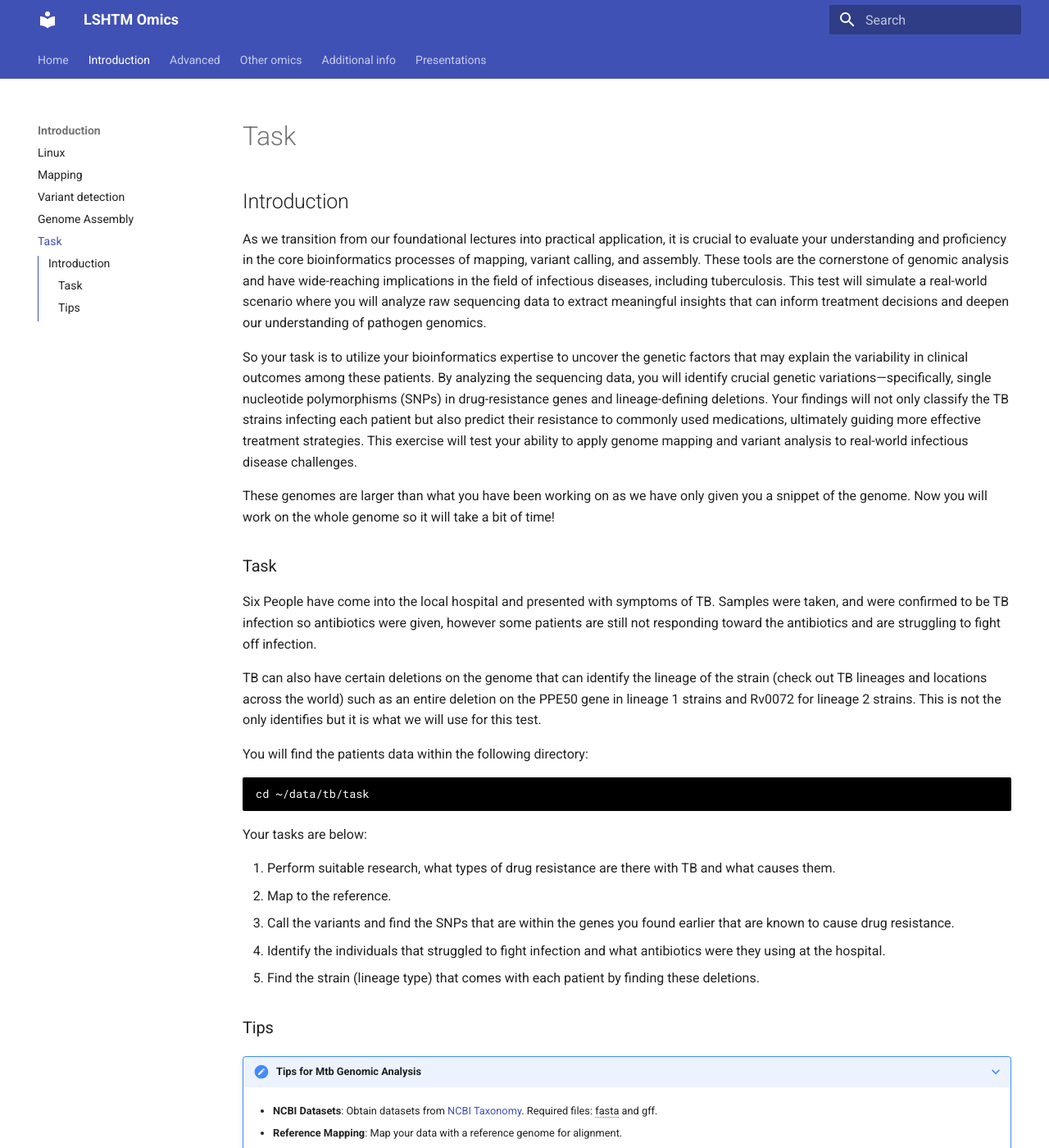
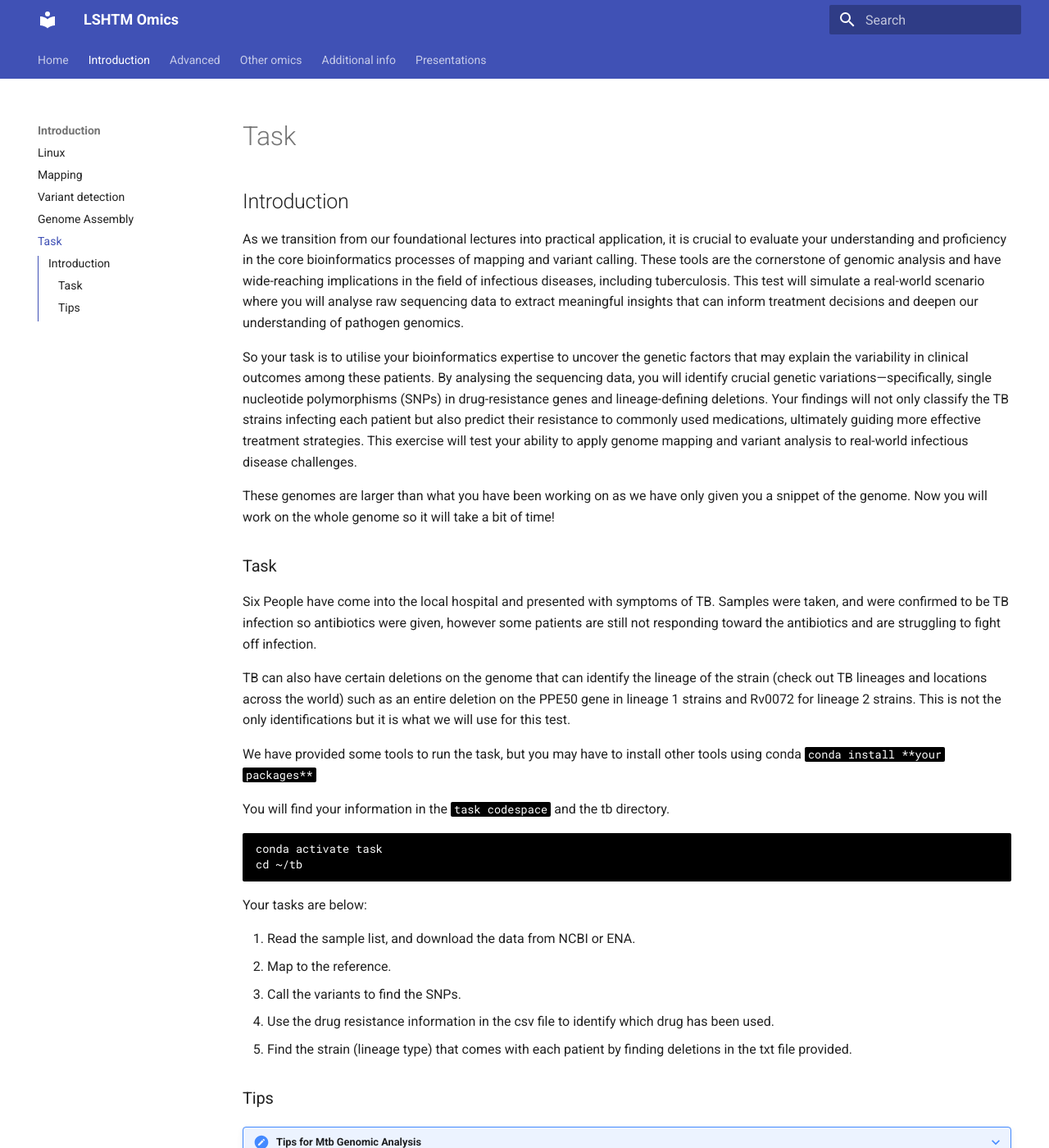
Before and after one commit to lshtm-genomics/omics-course, an MkDocs documentation site: the page built from docs/introduction/task.md, in a window 1280 px wide and 1400 px high. Shown: the whole window at 82% size. Built offline with MkDocs 1.6.1 and Material for MkDocs 9.7.7, drawn with Linux system fonts in a browser that asks for light colours; some of the changed text lies outside the part shown.

Commit message:
Update task.md

````diff
--- a/docs/introduction/task.md
+++ b/docs/introduction/task.md
@@ -2,9 +2,9 @@
 
 ## Introduction
 
-As we transition from our foundational lectures into practical application, it is crucial to evaluate your understanding and proficiency in the core bioinformatics processes of mapping, variant calling, and assembly. These tools are the cornerstone of genomic analysis and have wide-reaching implications in the field of infectious diseases, including tuberculosis. This test will simulate a real-world scenario where you will analyze raw sequencing data to extract meaningful insights that can inform treatment decisions and deepen our understanding of pathogen genomics.
+As we transition from our foundational lectures into practical application, it is crucial to evaluate your understanding and proficiency in the core bioinformatics processes of mapping and variant calling. These tools are the cornerstone of genomic analysis and have wide-reaching implications in the field of infectious diseases, including tuberculosis. This test will simulate a real-world scenario where you will analyse raw sequencing data to extract meaningful insights that can inform treatment decisions and deepen our understanding of pathogen genomics.
 
-So your task is to utilize your bioinformatics expertise to uncover the genetic factors that may explain the variability in clinical outcomes among these patients. By analyzing the sequencing data, you will identify crucial genetic variations—specifically, single nucleotide polymorphisms (SNPs) in drug-resistance genes and lineage-defining deletions. Your findings will not only classify the TB strains infecting each patient but also predict their resistance to commonly used medications, ultimately guiding more effective treatment strategies. This exercise will test your ability to apply genome mapping and variant analysis to real-world infectious disease challenges.
+So your task is to utilise your bioinformatics expertise to uncover the genetic factors that may explain the variability in clinical outcomes among these patients. By analysing the sequencing data, you will identify crucial genetic variations—specifically, single nucleotide polymorphisms (SNPs) in drug-resistance genes and lineage-defining deletions. Your findings will not only classify the TB strains infecting each patient but also predict their resistance to commonly used medications, ultimately guiding more effective treatment strategies. This exercise will test your ability to apply genome mapping and variant analysis to real-world infectious disease challenges.
 
 These genomes are larger than what you have been working on as we have only given you a snippet of the genome. Now you will work on the whole genome so it will take a bit of time!
 
@@ -12,33 +12,35 @@ These genomes are larger than what you have been working on as we have only give
 
 Six People have come into the local hospital and presented with symptoms of TB. Samples were taken, and were confirmed to be TB infection so antibiotics were given, however some patients are still not responding toward the antibiotics and are struggling to fight off infection.
 
-TB can also have certain deletions on the genome that can identify the lineage of the strain (check out TB lineages and locations across the world) such as an entire deletion on the PPE50 gene in lineage 1 strains and Rv0072 for lineage 2 strains. This is not the only identifies but it is what we will use for this test.
+TB can also have certain deletions on the genome that can identify the lineage of the strain (check out TB lineages and locations across the world) such as an entire deletion on the PPE50 gene in lineage 1 strains and Rv0072 for lineage 2 strains. This is not the only identifications but it is what we will use for this test.
 
-You will find the patients data within the following directory:
+We have provided some tools to run the task, but you may have to install other tools using conda `conda install **your packages**`
+
+You will find your information in the `task codespace` and the tb directory.
+
 
 ```
-cd ~/data/tb/task
+conda activate task
+cd ~/tb
 
 ```
 
 Your tasks are below:
 
-1. Perform suitable research, what types of drug resistance are there with TB and what causes them.
+1. Read the sample list, and download the data from NCBI or ENA.
 2. Map to the reference.
-3. Call the variants and find the SNPs that are within the genes you found earlier that are known to cause drug resistance.
-4. Identify the individuals that struggled to fight infection and what antibiotics were they using at the hospital.
-5. Find the strain (lineage type) that comes with each patient by finding these deletions.
+3. Call the variants to find the SNPs.
+4. Use the drug resistance information in the csv file to identify which drug has been used.
+5. Find the strain (lineage type) that comes with each patient by finding deletions in the txt file provided.
 
 ### Tips
 
 ???+ note "Tips for Mtb Genomic Analysis"
 
-    - **NCBI Datasets**: Obtain datasets from [NCBI Taxonomy](https://www.ncbi.nlm.nih.gov/taxonomy). Required files: fasta and gff.
+    - You can search the sample code on ENA or NCBI and use tools like wget to download your sequences.
 
-    - **Reference Mapping**: Map your data with a reference genome for alignment.
+    - You can google other variant callers but the ones we have used are acceptable
 
-    - **Rifampicin Resistance**: Investigate genes impacting Rifampicin resistance. Use the antibiotic information to focus your search.
+    - Check the drug resistance list to find locations however you wish.
 
-    - **Gene Viewing**: Annotate with snpEff for gene positioning, or view vcfs/bams in [IGV](https://software.broadinstitute.org/software/igv/).
-
-    - **Strain Identification**: Examine regions containing Rv0072 and PPE50. Apply similar methods as in variant detection for strain identification.
+    - You can use structural variant caller to identify SV's or you can look at the positions in IGV to find the lineage information.
````
